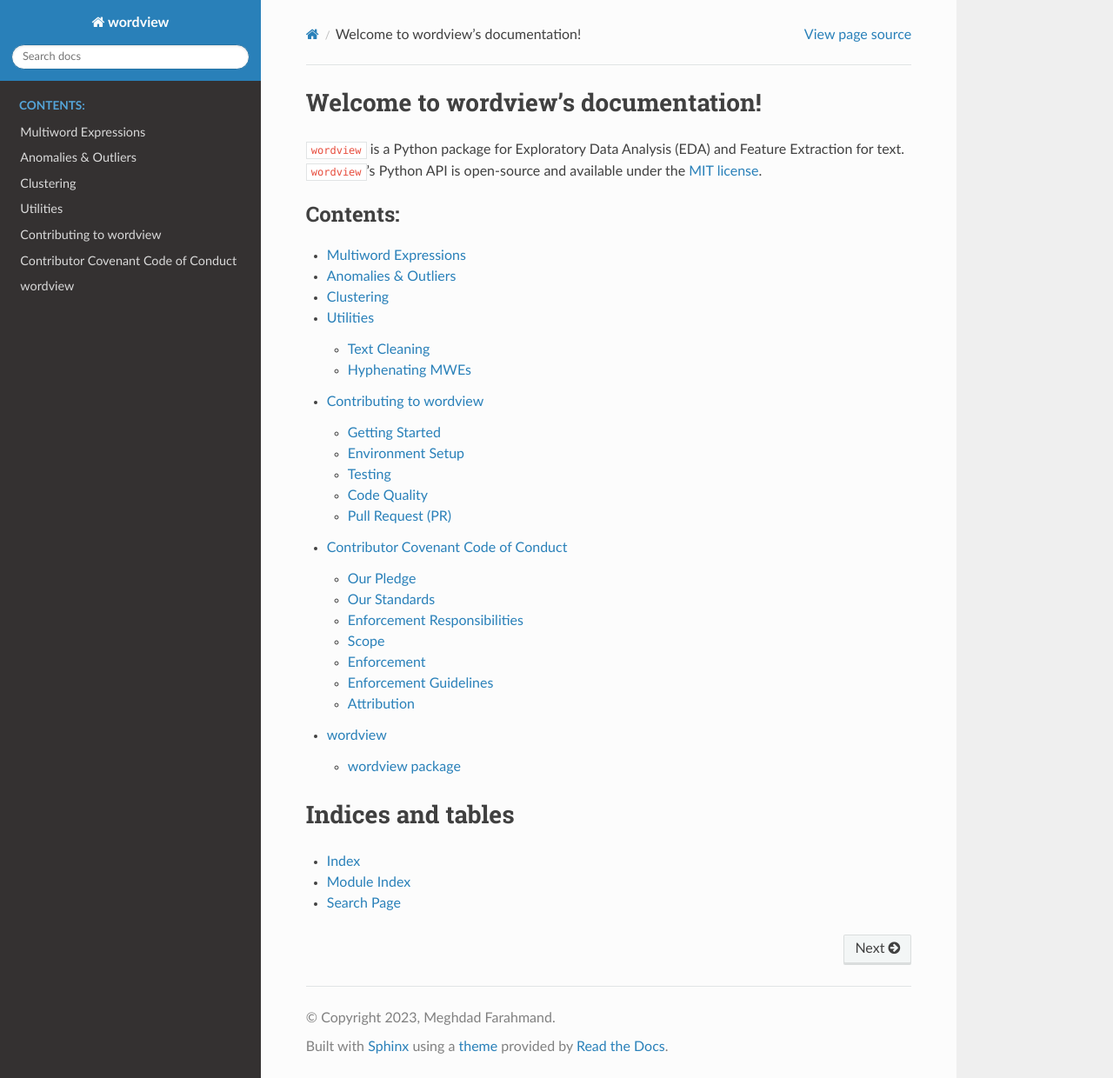
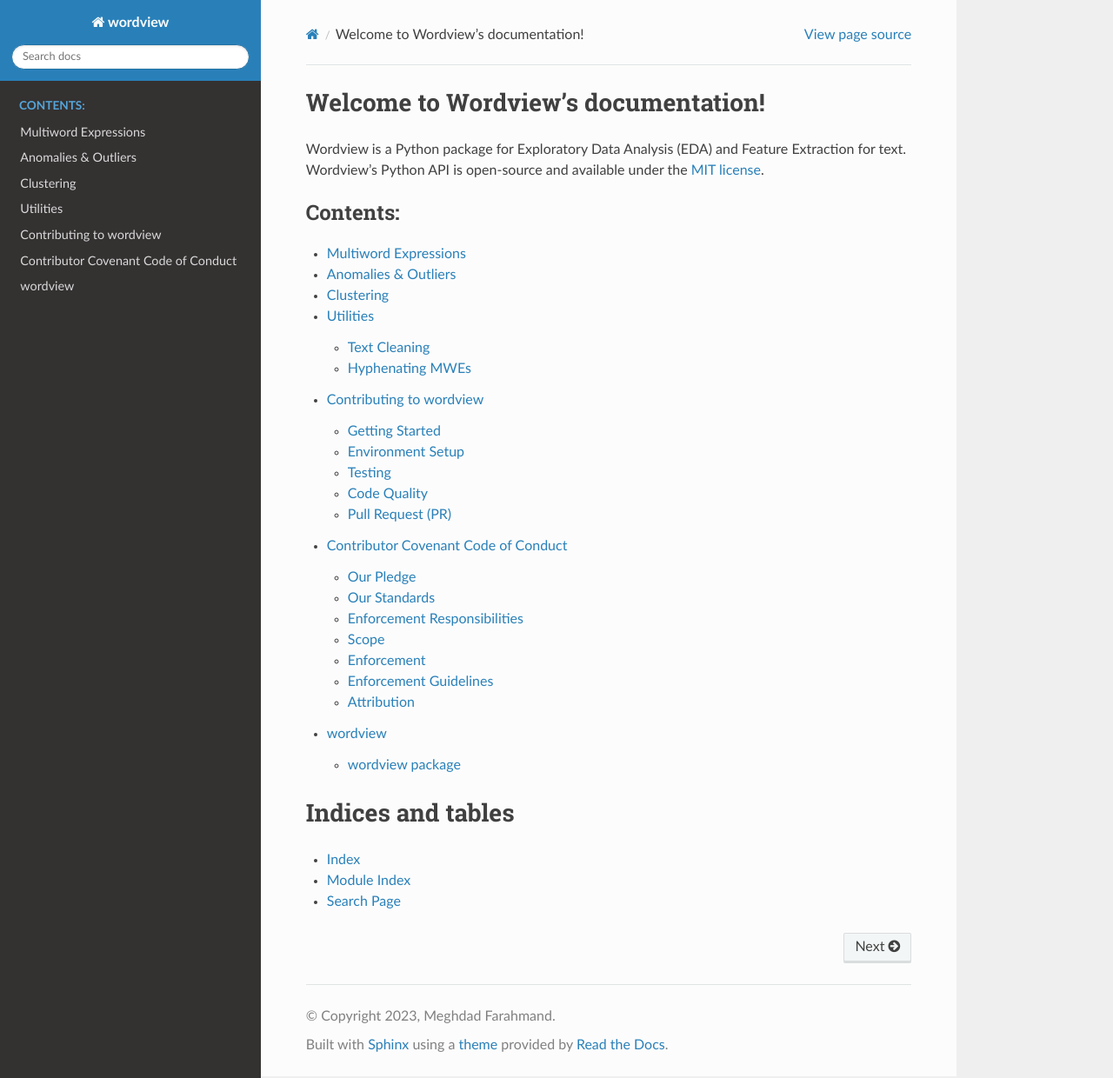
Before and after one commit to meghdadFar/wordview, a Sphinx documentation site: the page built from docs/source/index.rst, in a window 1280 px wide and 1240 px high. Shown: the whole window at 87% size. Built offline with Sphinx 7.4.7 and the Read the Docs theme 2.0.0, drawn with Linux system fonts in a browser that asks for light colours.

```diff
--- a/docs/source/index.rst
+++ b/docs/source/index.rst
@@ -3,11 +3,11 @@
    You can adapt this file completely to your liking, but it should at least
    contain the root `toctree` directive.
 
-Welcome to wordview's documentation!
+Welcome to Wordview's documentation!
 ====================================
 
-``wordview`` is a Python package for Exploratory Data Analysis (EDA) and Feature Extraction for text.
-``wordview``\ ’s Python API is open-source and available under the `MIT
+Wordview is a Python package for Exploratory Data Analysis (EDA) and Feature Extraction for text.
+Wordview's Python API is open-source and available under the `MIT
 license <https://en.wikipedia.org/wiki/MIT_License>`__.
 
 .. toctree::
```
Also changed, not shown: README.rst (+13 -13 lines).
